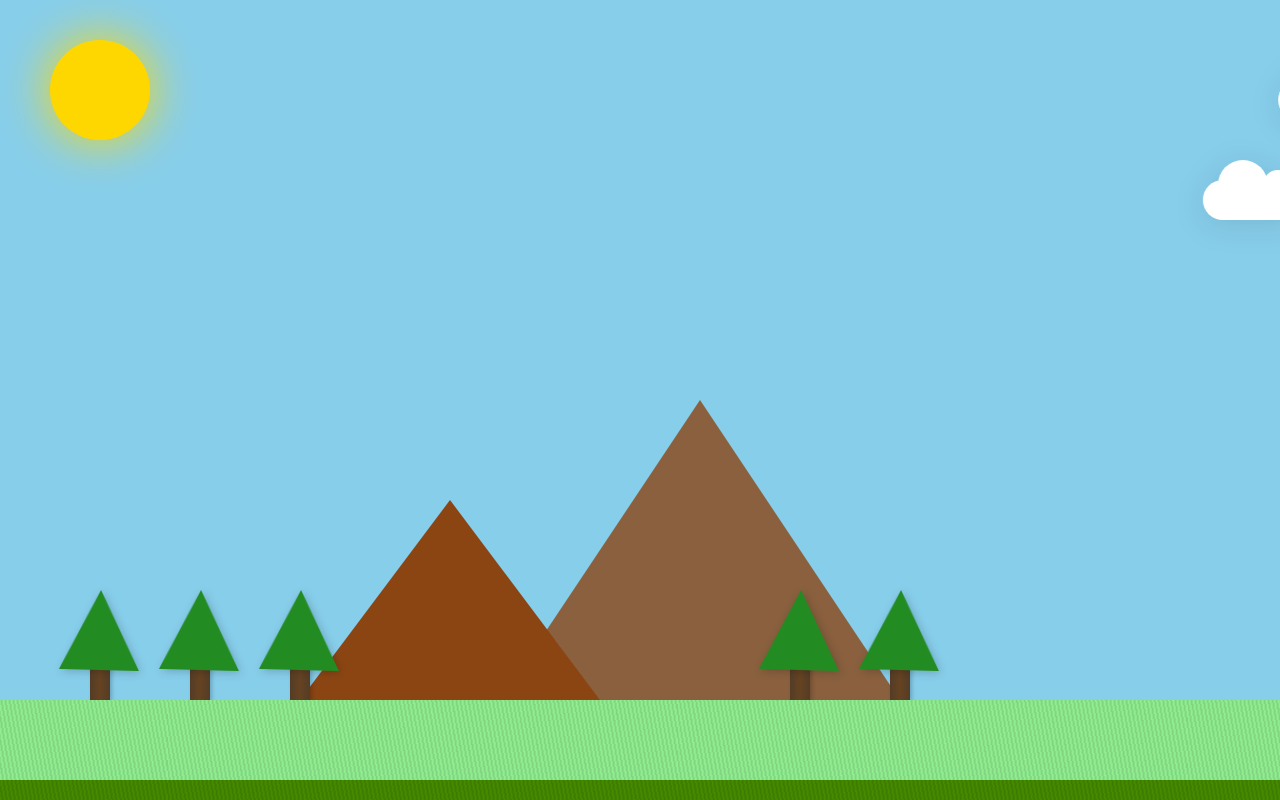
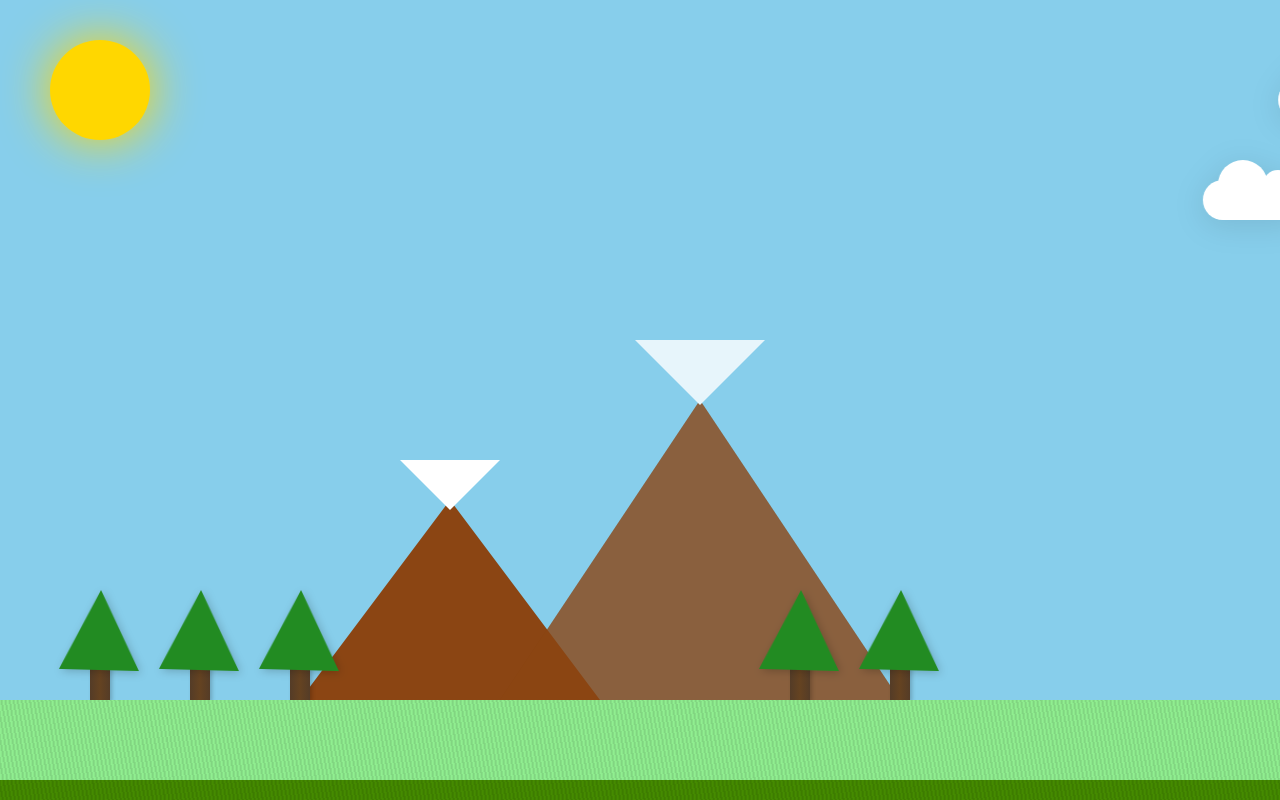
Before and after one commit to websimapi/websim-pure-css-art, a plain HTML site: page index.html in a window 1280 px wide. Shown: the top 800 px of the page. Drawn offline with Linux system fonts and the light colour scheme.

Commit message:
v5: I do not think the snow caps are working

```diff
--- a/mountain.css
+++ b/mountain.css
@@ -7,7 +7,7 @@
   border-left: 150px solid transparent;
   border-right: 150px solid transparent;
   border-bottom: 200px solid var(--mountain-color);
-  overflow: hidden;
+  overflow: visible;
 }
 
 .mountain::after {
@@ -34,11 +34,19 @@
 
 .snow-cap {
   position: absolute;
-  top: -80px;
-  left: -40px;
-  width: 80px;
-  height: 80px;
+  top: -40px;
+  left: -50px;
+  width: 100px;
+  height: 50px;
   background: white;
   clip-path: polygon(50% 0%, 100% 100%, 0% 100%);
   transform: rotate(180deg);
+  filter: drop-shadow(0 2px 4px rgba(0,0,0,0.1));
 }
+
+.m2 .snow-cap {
+  top: -60px;
+  left: -65px;
+  width: 130px;
+  height: 65px;
+}
```
